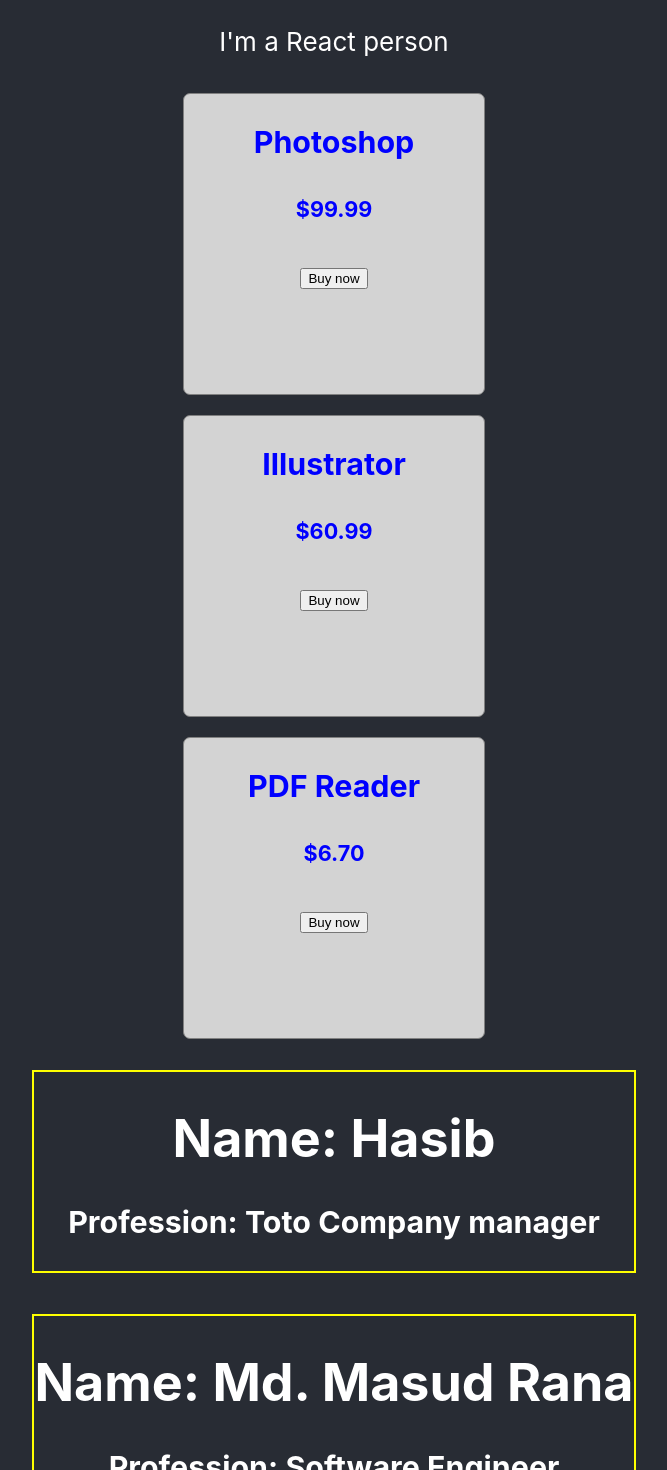
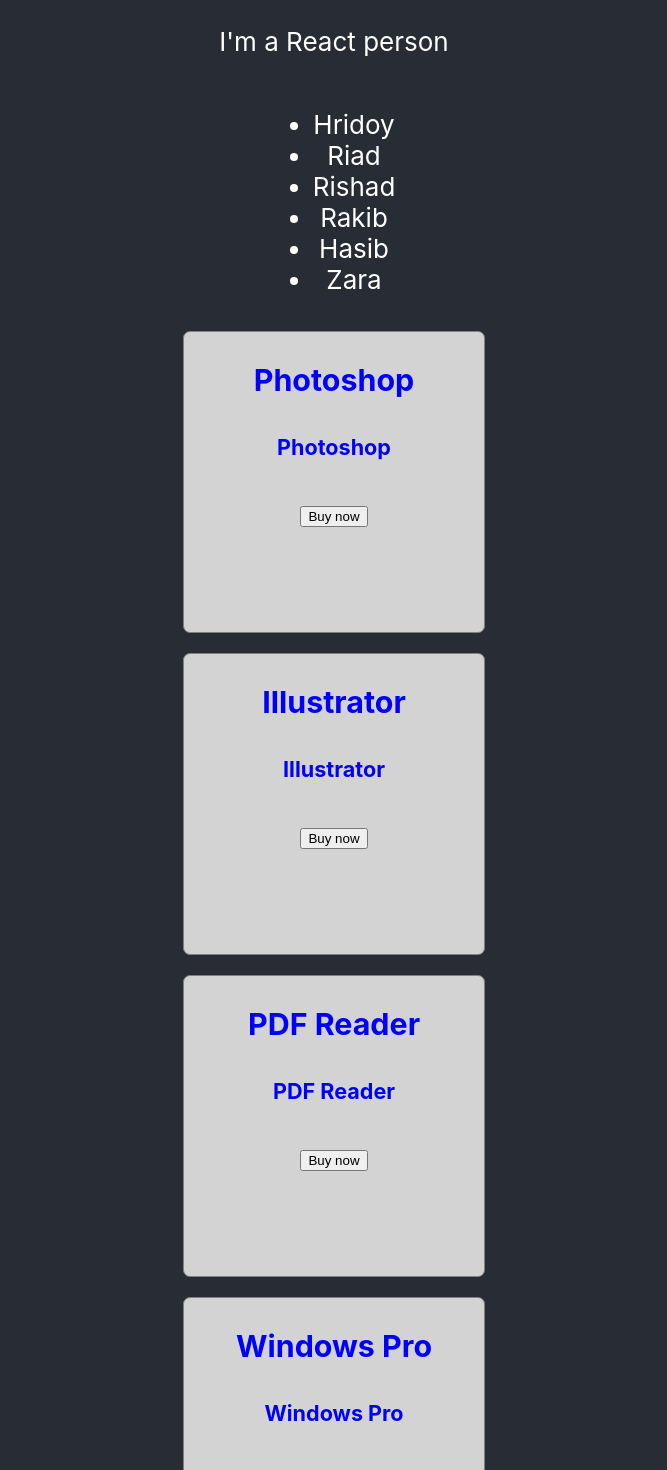
Before and after one commit to Hasib787/my-app, a React (Create React App) app: page / in a window 1280 px wide. Shown: the top 1470 px of the page, without its empty margins (306-973 px from the left). Built offline with nearby package versions, Linux system fonts and the light colour scheme.

Commit message:
added some map array

```diff
--- a/src/App.js
+++ b/src/App.js
@@ -2,19 +2,28 @@
 import './App.css';
 
 function App() {
+  const studentNames=['Hridoy', 'Riad', 'Rishad', 'Rakib', 'Hasib','Zara'];
   const products=[
     {name:'Photoshop', price:'$99.99'},
     {name:'Illustrator', price:'$60.99'},
-    {name:'PDF Reader', price:'$6.70'}
+    {name:'PDF Reader', price:'$6.70'},
+    {name:'Windows Pro', price:'$199.99'}
   ]
+
+
   return (
     <div className="App">
       <header className="App-header">
 
         <p>I'm a React person</p>
-        <Product product={products[0]}></Product>
-        <Product product={products[1]}></Product>
-        <Product product={products[2]}></Product>
+        <ul>
+          {
+            studentNames.map(student=><li>{student}</li>)
+          }
+        </ul>
+        {
+        products.map(pd=><Product item={pd}></Product>)
+        }
         <Person name="Hasib" job="Toto Company manager"></Person>
         <Person name="Md. Masud Rana" job="Software Engineer"></Person>
       </header>
@@ -35,8 +44,8 @@
   }
   return (
     <div style={productStyle}>
-      <h3>{props.product.name}</h3>
-      <h5>{props.product.price}</h5>
+      <h3>{props.item.name}</h3>
+      <h5>{props.item.name}</h5>
       <button>Buy now</button>
     </div>
   )
```
